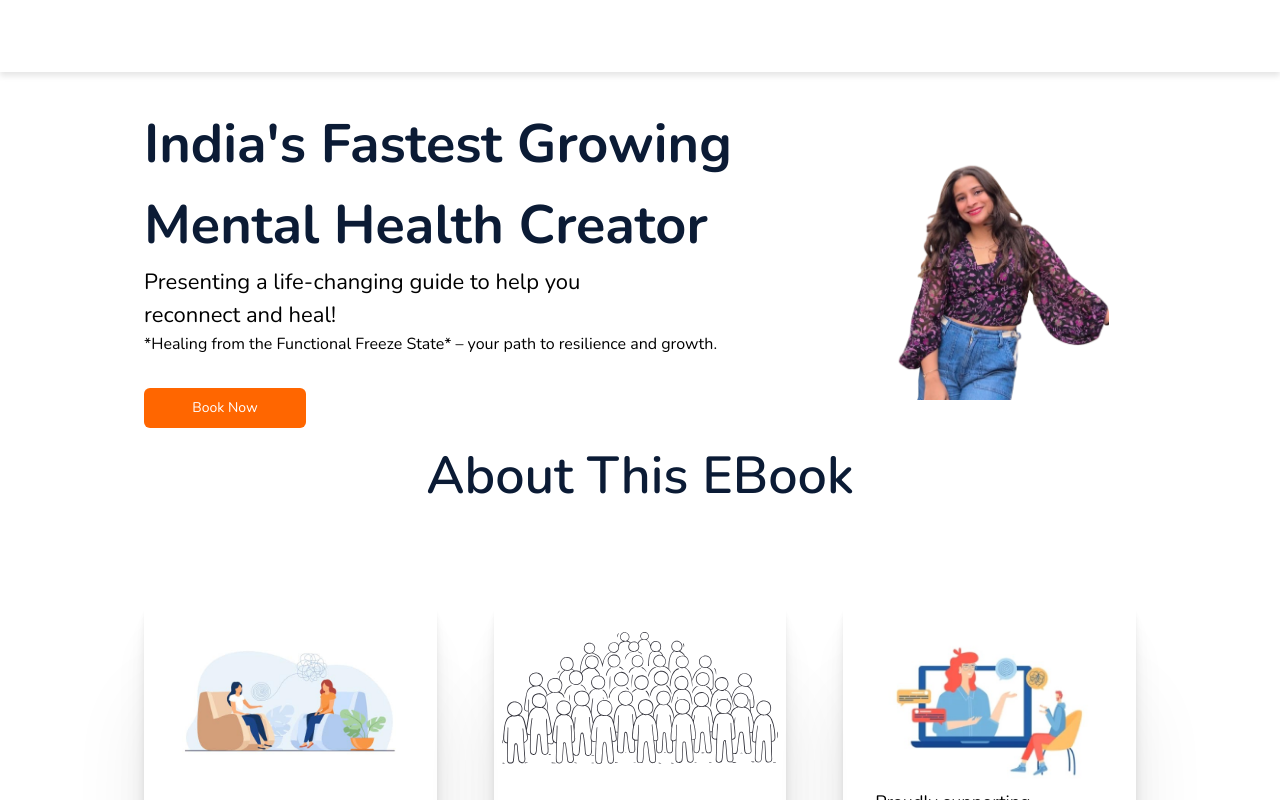
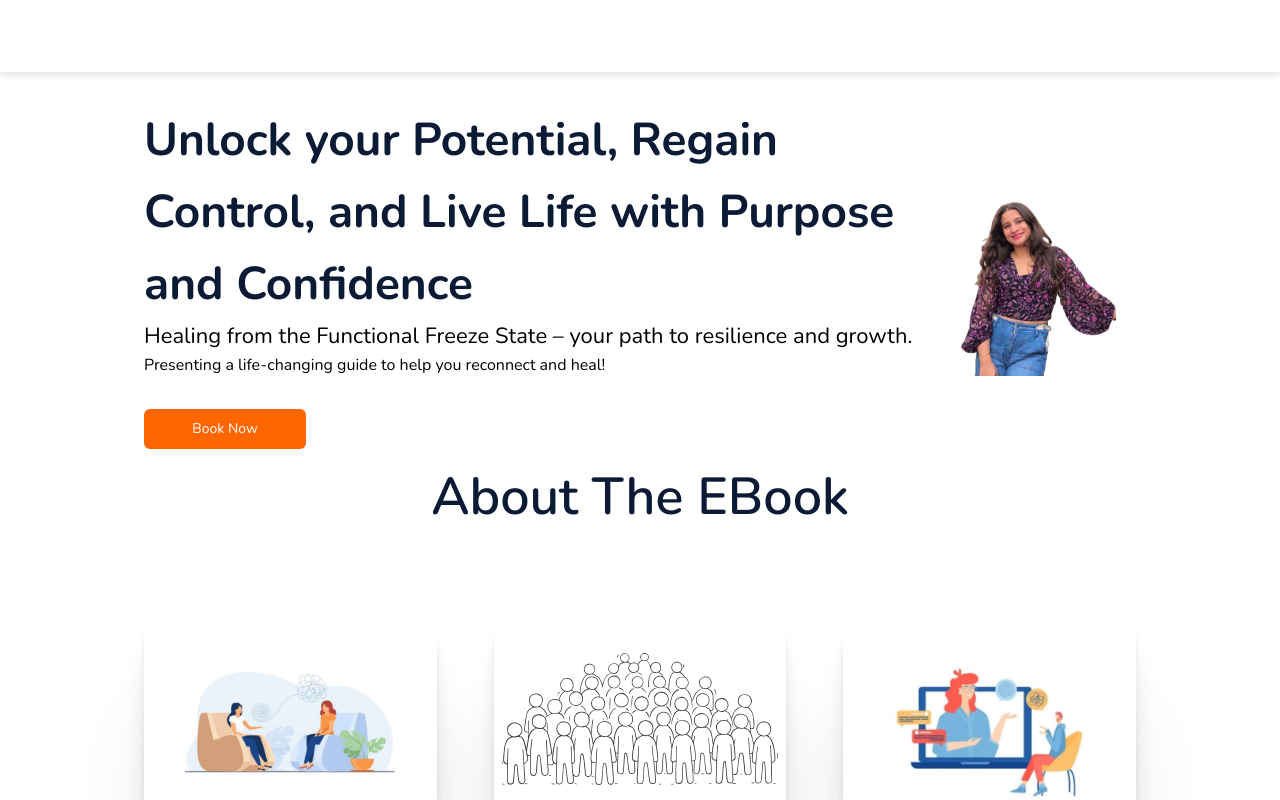
Before and after one commit to amiteshtripathi12/ebookunfazed, a Next.js app: page / in a window 1280 px wide. Shown: the top 800 px of the page. Built offline with nearby package versions, Linux system fonts and the light colour scheme.

Commit message:
make some update

```diff
--- a/src/components/sections/HeroSection.tsx
+++ b/src/components/sections/HeroSection.tsx
@@ -261,18 +261,22 @@ function HeroSection() {
   return (
     <section className="flex justify-between flex-col md:flex-row gap-4 items-center">
       <div>
-        <p className="font-[700] md:leading-[5.0625rem] text-2xl md:text-[3.375rem] text-darkBlue">
-          India's Fastest Growing Mental Health Creator
+      <p className="font-[700] md:leading-[4.5rem] text-xl md:text-[2.875rem] text-darkBlue">
+        Unlock your Potential, Regain Control, and Live Life with Purpose and Confidence
+      </p>
+
+
+        <p className="text-[1.375rem] font-[500]">
+          Healing from the Functional Freeze State – your path to resilience
+          and growth.
         </p>
-        <p className="text-[1.375rem] font-[500]">
-          Presenting a life-changing guide to help you <br /> reconnect and
+
+        <p className="text-[1rem] font-[500]">
+          Presenting a life-changing guide to help you reconnect and
           heal!
         </p>
 
-        <p className="text-[1rem] font-[500]">
-          *Healing from the Functional Freeze State* – your path to resilience
-          and growth.
-        </p>
+
 
         <div className="flex gap-[1.75rem] items-center mt-[2rem]">
           <Dialog open={isDialogOpen} onOpenChange={setIsDialogOpen}>
--- a/src/components/sections/ServiceSection.tsx
+++ b/src/components/sections/ServiceSection.tsx
@@ -4,7 +4,7 @@ import Header from "../common/Header";
 function ServiceSection() {
   return (
     <section className="pt-[2rem]">
-      <Header subtitle="About This EBook" />
+      <Header subtitle="About The EBook" />
       <div className="grid grid-cols-1 md:grid-cols-2 lg:grid-cols-3 gap-[3.56rem] justify-around mt-8 md:mt-[6.75rem]">
         {/* First Service Card */}
         <div className="flex flex-grow flex-col gap-[1rem] pt-[2rem] pb-[2rem] px-[2rem] items-center service-card-shadow rounded-[0.75rem]">
--- a/src/components/sections/TestimonialSection.tsx
+++ b/src/components/sections/TestimonialSection.tsx
@@ -264,7 +264,7 @@ function TestimonialSection() {
 
   return (
     <section className="mt-[9rem]">
-      <Header subtitle="What people are saying about our book" />
+      <Header subtitle="What people are saying about our EBook" />
       <div className="grid grid-cols-1 gap-16 md:grid-cols-2 mt-8 md:mt-[6.75rem]">
         {appReviewData.slice(0, visibleReviews).map((review) => (
           <TestimonialCard
--- a/src/components/sections/VideoPlayerSection.tsx
+++ b/src/components/sections/VideoPlayerSection.tsx
@@ -215,17 +215,16 @@ function VideoPlayerSection() {
               </div>
 
               <p className="text-gray-700">
-                *Healing from the Functional Freeze State* is a transformative
-                guide that helps you understand and overcome the immobilizing
-                effects of stress and trauma. Whether you are someone who has
-                experienced emotional numbness or simply looking to regain a
-                deeper connection with your body and mind, this book offers
-                practical techniques, exercises, and expert insights to support
-                your healing journey. It’s designed for those who want to break
-                free from the freeze response and regain emotional balance,
-                offering tools that can be applied immediately for lasting
-                change.
+                <strong>Healing from the Functional Freeze State</strong> is a transformative
+                guide that helps you understand and overcome the immobilizing effects of
+                stress and trauma. Whether you are someone who has experienced emotional
+                numbness or simply looking to regain a deeper connection with your body and
+                mind, this book offers practical techniques, exercises, and expert insights
+                to support your healing journey. It’s designed for those who want to break
+                free from the freeze response and regain emotional balance, offering tools
+                that can be applied immediately for lasting change.
               </p>
+
             </div>
 
             <div className="flex flex-col items-center justify-center mt-4">
```
